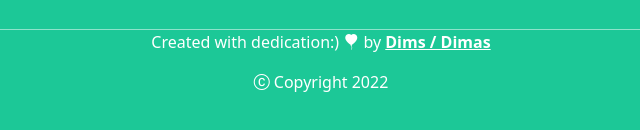
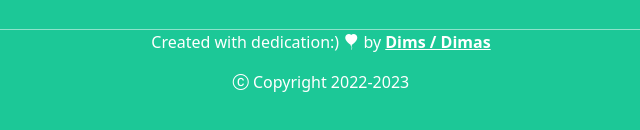
Before and after one commit to dimasmmr/dimasporto.github.io, a plain HTML site: page index.html in a window 1280 px wide. Shown: the part 8385-8515 px from the top of the page, 319-959 px from the left. Drawn offline with nearby package versions, Linux system fonts and the light colour scheme.

Commit message:
mengubah copyright

```diff
--- a/index.html
+++ b/index.html
@@ -576,7 +576,7 @@
     <!-- footer -->
     <footer class="text-white text-center pb-5" style="background-color: #1cc897">
       <p>Created with dedication:) <i class="bi bi-balloon-heart-fill"></i> by <a href="https://www.instagram.com/dimas.zc/" class="text-white fw-bold">Dims / Dimas</a></p>
-      <p><i class="bi bi-c-circle"></i> Copyright 2022</p>
+      <p><i class="bi bi-c-circle"></i> Copyright 2022-2023</p>
     </footer>
     <!-- end footer -->
     <!-- Modal -->
```
